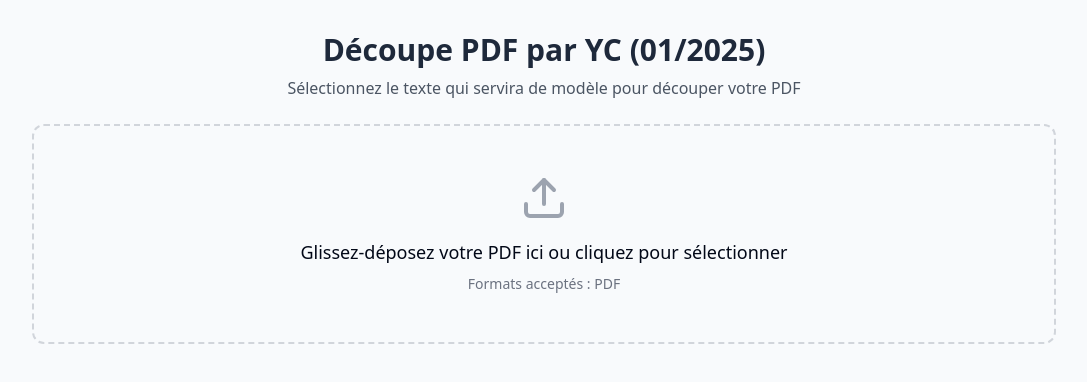
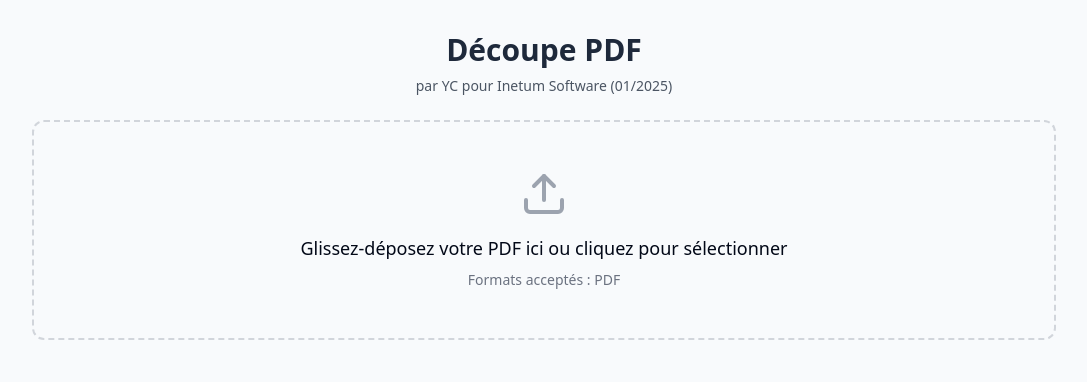
Before and after one commit to YannCariou/pdf-slicer-magic, a React (Vite) app: page / in a window 1280 px wide. Shown: the top 382 px of the page, without its empty margins (96-1183 px from the left). Built offline with nearby package versions, Linux system fonts and the light colour scheme.

Commit message:
Rename application title
Updated the application title to "Découpe PDF" and added a subtitle "par YC pour Inetum Software (01/2025)" in smaller text.
[skip gpt_engineer]

```diff
--- a/index.html
+++ b/index.html
@@ -3,7 +3,7 @@
   <head>
     <meta charset="UTF-8" />
     <meta name="viewport" content="width=device-width, initial-scale=1.0" />
-    <title>Découpe PDF par YC (01/2025)</title>
+    <title>Découpe PDF</title>
     <meta name="description" content="Lovable Generated Project" />
     <meta name="author" content="Lovable" />
     <meta property="og:image" content="/og-image.png" />
--- a/src/pages/Index.tsx
+++ b/src/pages/Index.tsx
@@ -20,9 +20,9 @@ const Index = () => {
     <div className="min-h-screen bg-[#F8FAFC] py-8 px-4 md:px-6">
       <div className="max-w-5xl mx-auto space-y-6 animate-fade-in">
         <header className="text-center space-y-2">
-          <h1 className="text-3xl font-bold text-[#1E293B]">Découpe PDF par YC (01/2025)</h1>
-          <p className="text-gray-600">
-            Sélectionnez le texte qui servira de modèle pour découper votre PDF
+          <h1 className="text-3xl font-bold text-[#1E293B]">Découpe PDF</h1>
+          <p className="text-sm text-gray-600">
+            par YC pour Inetum Software (01/2025)
           </p>
         </header>
 
```
